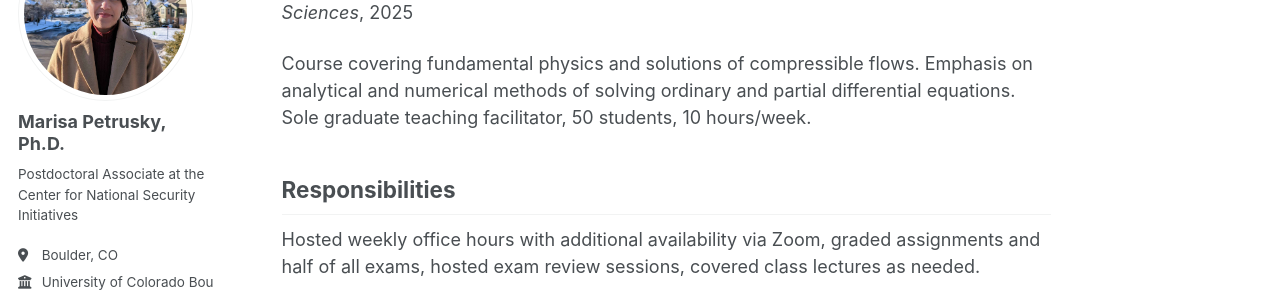
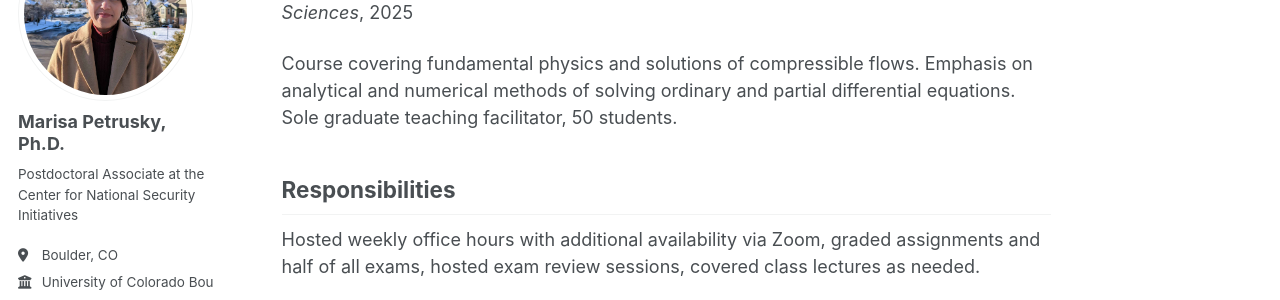
Before and after one commit to marisapetrusky/marisapetrusky.github.io, a Jekyll site: the page built from _teaching/2025-spring-teaching-2.md, in a window 1280 px wide and 900 px high. Shown: the part 180-480 px from the top of the window. Built offline with Jekyll 4.4.1, drawn with Linux system fonts in a browser that asks for light colours; some web fonts are replaced.

Commit message:
Update 2025-spring-teaching-2.md

```diff
--- a/_teaching/2025-spring-teaching-2.md
+++ b/_teaching/2025-spring-teaching-2.md
@@ -8,7 +8,7 @@
 location: "Boulder, Colorado, USA"
 ---
 
-Course covering fundamental physics and solutions of compressible flows. Emphasis on analytical and numerical methods of solving ordinary and partial differential equations. Sole graduate teaching facilitator, 50 students, 10 hours/week.
+Course covering fundamental physics and solutions of compressible flows. Emphasis on analytical and numerical methods of solving ordinary and partial differential equations. Sole graduate teaching facilitator, 50 students.
 
 ## Responsibilities
 Hosted weekly office hours with additional availability via Zoom, graded assignments and half of all exams, hosted exam review sessions, covered class lectures as needed.
```
